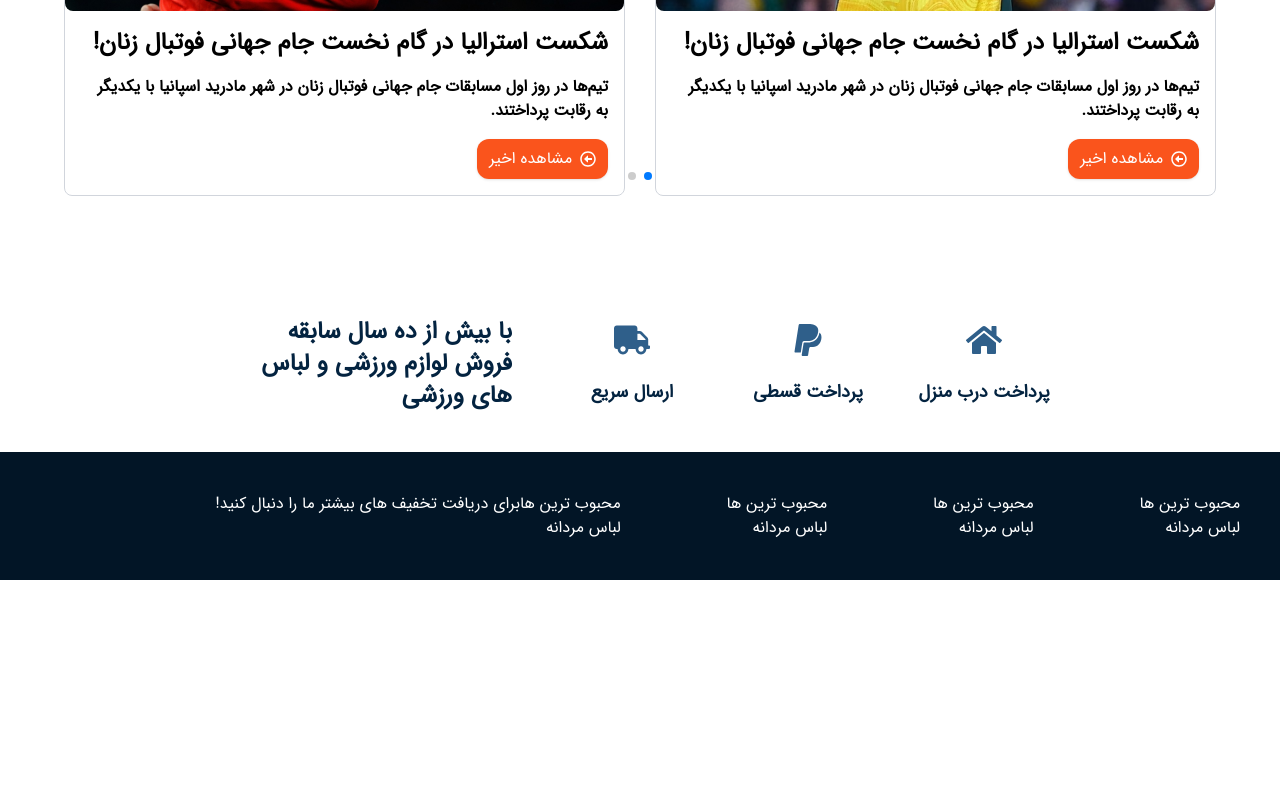
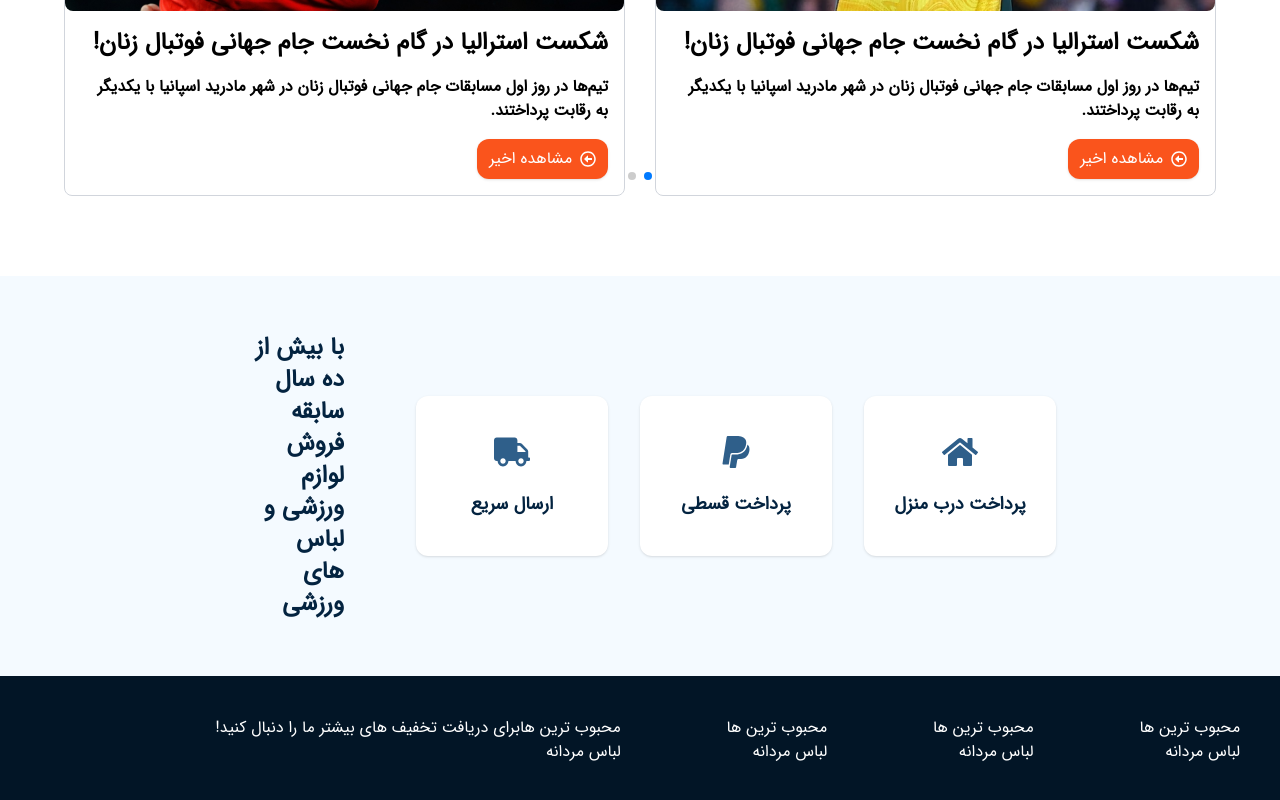
Before and after one commit to amirali-shirani/FitLand_shop, a Next.js app: page / in a window 1280 px wide. Shown: the part 6973-7773 px from the top of the page. Before the commit the page ends 7553 px from the top, so only its background shows below. Built offline with nearby package versions, Linux system fonts and the light colour scheme.

Commit message:
added style to site info

```diff
--- a/app/globals.css
+++ b/app/globals.css
@@ -9,7 +9,7 @@
     --color-light-secondary: #F4FAFF;
     --color-blue-secondary: #2F5F8A;
     --color-footer-secondary: #021526;
-
+    --color-site-info : #F4FAFF;
 
 }
 
--- a/components/shared/Home/Site-Info/InfoCard.tsx
+++ b/components/shared/Home/Site-Info/InfoCard.tsx
@@ -6,7 +6,7 @@ type InfoCardProps = {
 }
 const InfoCard = ({icon, title}: InfoCardProps) => {
     return (
-        <div className="w-36 h-36 flex-col gap-5 bg-white rounded-xl flex justify-center items-center">
+        <div className="w-48 h-40 shadow flex-col gap-5 bg-white rounded-xl flex justify-center items-center">
             <div className="text-blue-secondary text-4xl">{icon}</div>
             <h3 className="text-lg text-secondary font-semibold">{title}</h3>
         </div>
--- a/components/shared/Home/Site-Info/SiteInfo.tsx
+++ b/components/shared/Home/Site-Info/SiteInfo.tsx
@@ -4,15 +4,15 @@ import InfoCard from "@/components/shared/Home/Site-Info/InfoCard";
 
 const SiteInfo = () => {
     return (
-        <section className="px-52 flex justify-center lg:mt-20 mt-10">
-            <div className=" gap-12 p-4 flex  items-center justify-between">
+        <section className="px-52 py-10 flex justify-center lg:mt-20 mt-10 bg-site-info">
+            <div className=" gap-18 p-4 flex  items-center justify-between">
                 <div className="flex gap-8">
                     {siteInfo.map((info, index) => (
                         <InfoCard key={index} title={info.title} icon={info.icon}/>
                     ))}
                 </div>
                 <div>
-                    <h1 className="text-lg lg:text-2xl font-bold text-secondary">با بیش از ده سال سابقه فروش لوازم ورزشی و لباس های ورزشی</h1>
+                    <h1 className="text-lg w-3/4 lg:text-2xl font-bold text-secondary">با بیش از ده سال سابقه فروش لوازم ورزشی و لباس های ورزشی</h1>
                 </div>
             </div>
         </section>
```
